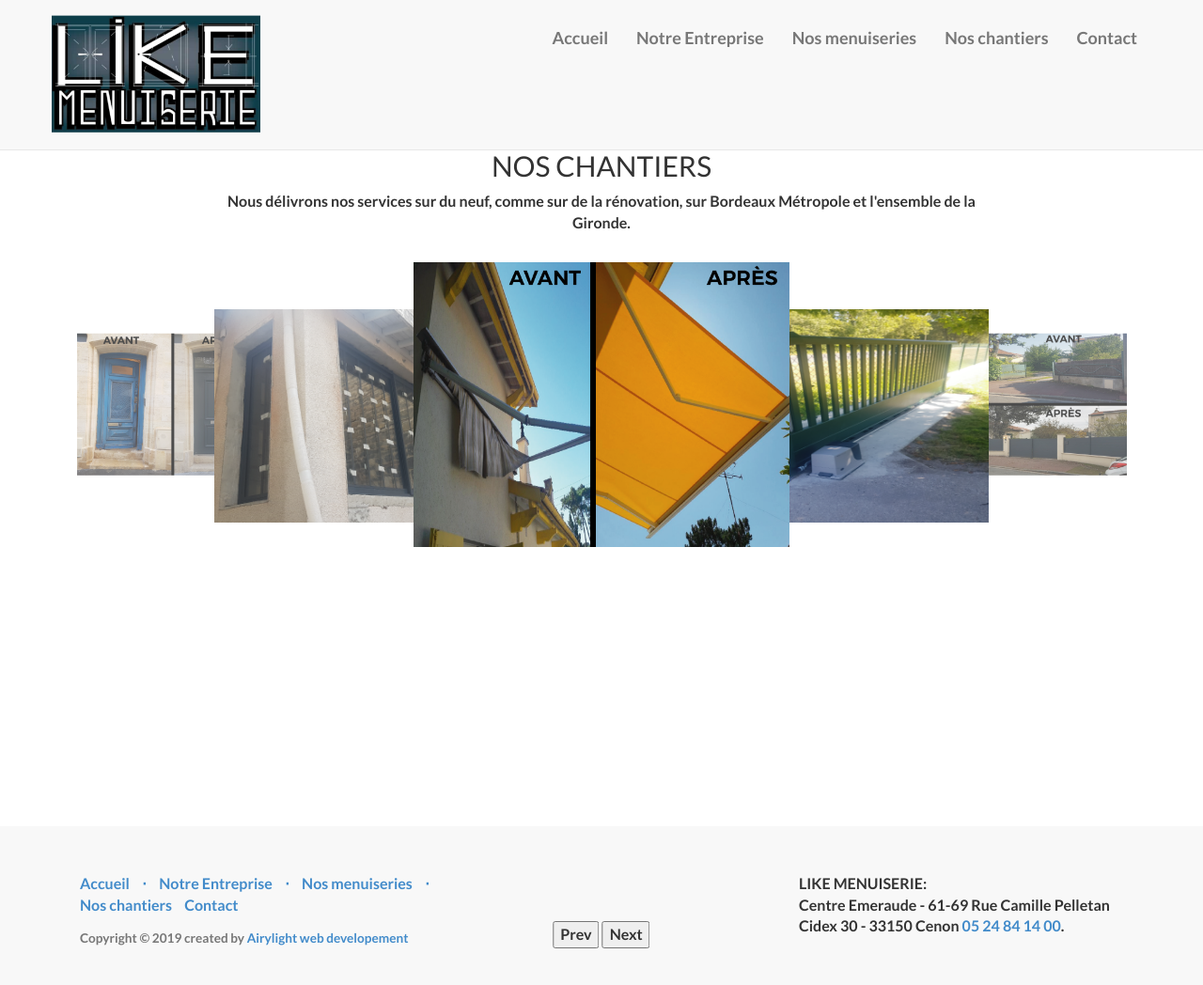
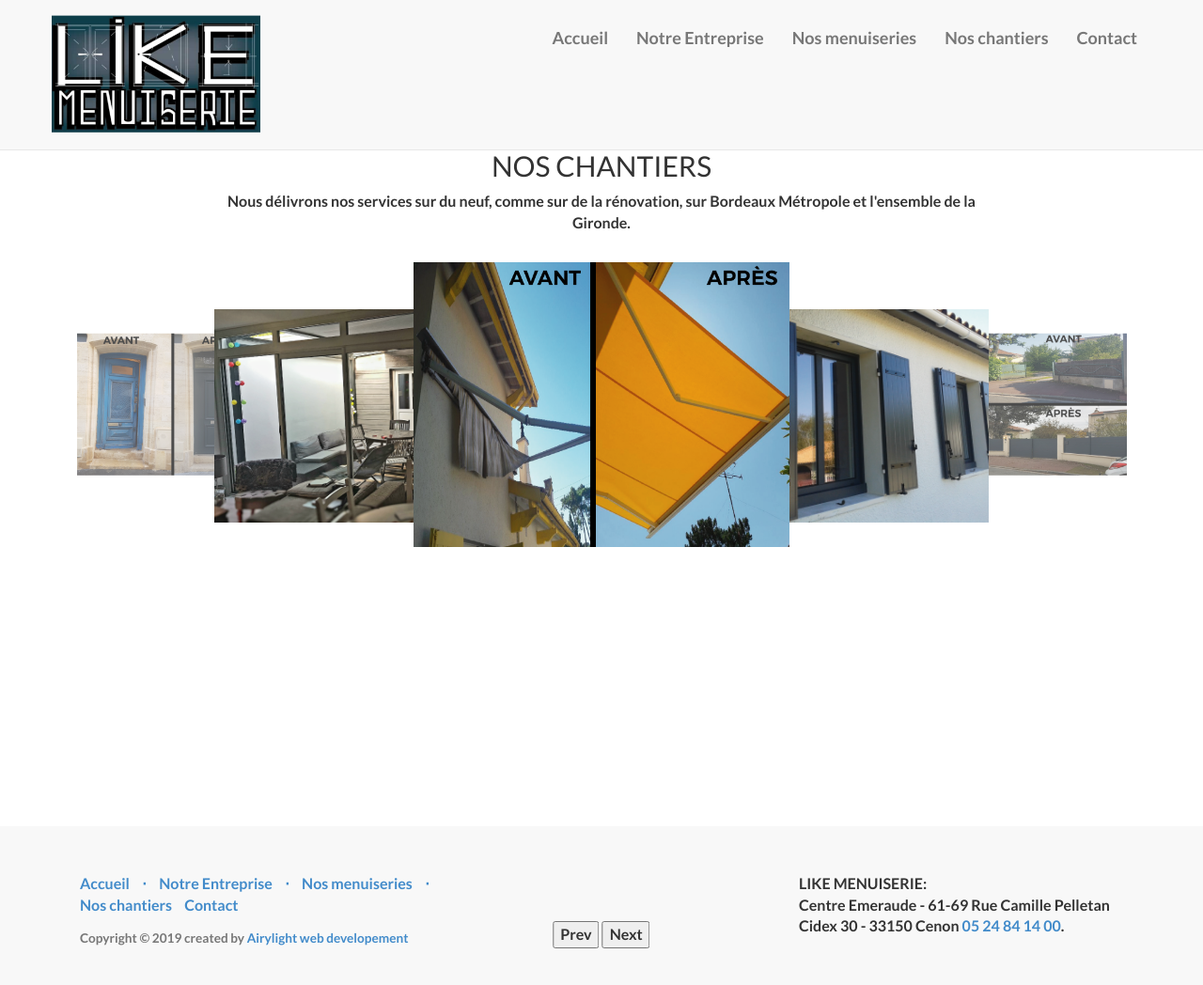
Before and after one commit to IsmaelSANE/likemenuiserie-beta, a Jekyll site: the page built from chantiers/index.html, in a window 1280 px wide and 1059 px high. Shown: the top 1048 px of the window at 94% size. Built offline with Jekyll 4.4.1, drawn with Linux system fonts in a browser that asks for light colours.

Commit message:
Add pictures in chantiers layout

```diff
--- a/_includes/chantiers.html
+++ b/_includes/chantiers.html
@@ -8,33 +8,36 @@
 </div>
 <div class="row second-part">
   <div id="carousel">
-     <!-- <div class="hideLeft">
-      <img src="/menuiseries/img/fenetre.png">
-    </div> -->
+     <div class="hideLeft">
+      <img id="myImg-1" src="/chantiers/img/fenetre-interieur.png" alt="Fenêtre interieur">
+    </div>
     <div class="prevLeftSecond">
       <!-- Trigger the Modal -->
-      <img id="myImg-1" src="/chantiers/img/horseau.png" alt="Porte d'entrée">
+      <img id="myImg-2" src="/chantiers/img/horseau.png" alt="Porte d'entrée">
     </div>
     <div class="prev">
       <!-- Trigger the Modal -->
-      <img id="myImg-2" src="/chantiers/img/fenetre.png" alt="Fenetre">
+      <img id="myImg-3" src="/chantiers/img/veranda.png" alt="Veranda">
     </div>
     <div class="selected">
       <!-- Trigger the Modal -->
-      <img id="myImg-3" src="/chantiers/img/arcachon.png" alt="stores bannes">
+      <img id="myImg-4" src="/chantiers/img/arcachon.png" alt="Stores banne">
     </div>
     <div class="next">
       <!-- Trigger the Modal -->
-      <img id="myImg-4" src="/chantiers/img/portail.png" alt="Portail électrique">
+      <img id="myImg-5" src="/chantiers/img/fenetre-chantier.png" alt="Fenêtres">
     </div>
     <div class="nextRightSecond">
       <!-- Trigger the Modal -->
-      <img id="myImg-5" src="/chantiers/img/bouscat.png" alt="Portail - Clotures
+      <img id="myImg-6" src="/chantiers/img/bouscat.png" alt="Portail - Clotures
             - Portier vidéo">
     </div>
-    <!-- <div class="hideRight">
-      <img src="/menuiseries/img/portes-garage.png">
-    </div> -->
+    <div class="hideRight">
+      <img id="myImg-7" src="/chantiers/img/velux.png" alt="Velux">
+    </div>
+    <div class="hideRight">
+      <img id="myImg-8" src="/chantiers/img/fenetre-exterieur.png" alt="Fenêtre exterieur">
+    </div>
   </div>
   <!-- The Modal -->
   <div id="myModal" class="modal">
--- a/chantiers/js/landing-page.js
+++ b/chantiers/js/landing-page.js
@@ -91,7 +91,8 @@
 // Get the image and insert it inside the modal - use its "alt" text as a caption
 var pictures = [document.getElementById("myImg-1"), document.getElementById("myImg-2"),
                 document.getElementById("myImg-3"), document.getElementById("myImg-4"),
-                document.getElementById("myImg-5")];
+                document.getElementById("myImg-5"), document.getElementById("myImg-6"),
+                document.getElementById("myImg-7"), document.getElementById("myImg-8")];
 var img = document.getElementById("myImg");
 var modalImg = document.getElementById("img01");
 var captionText = document.getElementById("caption");
```
Also changed, not shown: chantiers/img/fenetre-chantier.png (added), chantiers/img/fenetre-exterieur.png (added), chantiers/img/fenetre-interieur.png (added), chantiers/img/portail.png (deleted), chantiers/img/velux.png (added), chantiers/img/veranda.png (added), img/like.png (deleted), img/services/dog.png (deleted), img/services/ipad.png (deleted), img/services/phones.png (deleted).
